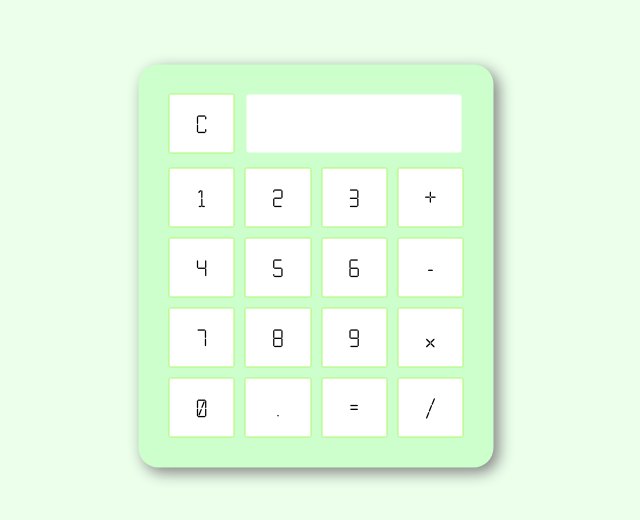
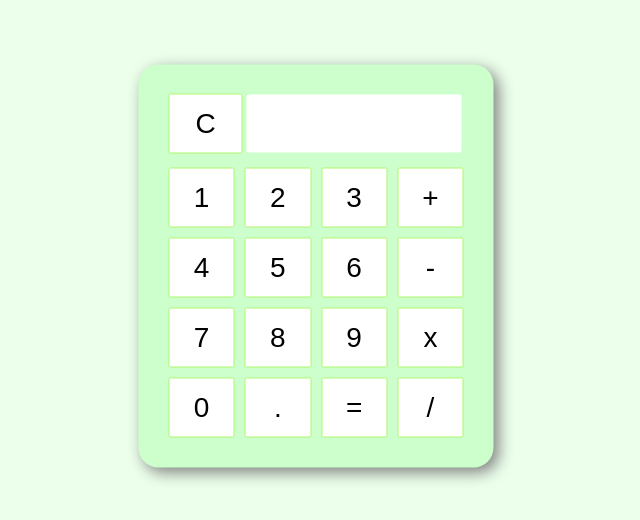
Before and after one commit to ebabian/React-Calculator, a React app: page / in a window 1280 px wide. Shown: the part 134-654 px from the top of the page, without its empty margins (324-964 px from the left). Built offline with nearby package versions, Linux system fonts and the light colour scheme.

Commit message:
removed ttf font file that was causing errors for webpack

```diff
--- a/css/main.scss
+++ b/css/main.scss
@@ -1,6 +1,5 @@
 * {
   box-sizing: border-box;
-  font-family: 'calc';
 }
 
 $sg-blue       : #99D6FF;
@@ -8,11 +7,6 @@ $sg-green      : #ebffeb;
 $sg-dark-green : #ccffcc;
 $sg-lime       : #acf76b;
 
-
-@font-face {
-  font-family: 'calc';
-  src: url('Calculator.ttf') format('truetype');
-}
 
 body {
   background-color: $sg-green;
--- a/package.json
+++ b/package.json
@@ -33,7 +33,9 @@
     "babel-plugin-transform-object-rest-spread": "^6.26.0",
     "babel-preset-es2015": "^6.24.1",
     "babel-preset-react": "^6.24.1",
+    "css-loader": "^4.2.1",
     "html-webpack-plugin": "^4.3.0",
+    "style-loader": "^1.2.1",
     "webpack": "^4.44.1",
     "webpack-cli": "^3.3.12",
     "webpack-dev-server": "^3.11.0"
--- a/src/index.js
+++ b/src/index.js
@@ -3,6 +3,7 @@
 // for css use sass --watch css/main.scss css/main.css in terminal
 import React from 'react';
 import ReactDOM from 'react-dom';
+import '../css/main.css'
 
 class App extends React.Component {
   state = {
--- a/webpack.config.js
+++ b/webpack.config.js
@@ -12,8 +12,15 @@ output: {
   },
     module: {
       rules: [
-      { test: /\.jsx?$/, loader: 'babel-loader', exclude: /node_modules/}
-      ]
+    { test: /\.jsx?$/,
+      loader: 'babel-loader',
+      exclude: /node_modules/
+    },
+    {
+      test: /\.css$/,
+      use: [ 'style-loader', 'css-loader' ]
+    }
+    ]
   },
     plugins: [
       new HtmlWebpackPlugin({
```
Also changed, not shown: build/index.html, build/main.js, css/Calculator.ttf (deleted), css/main.css, 2 other files.
